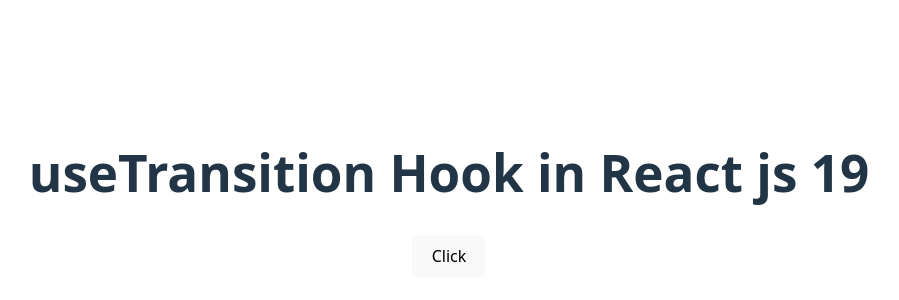
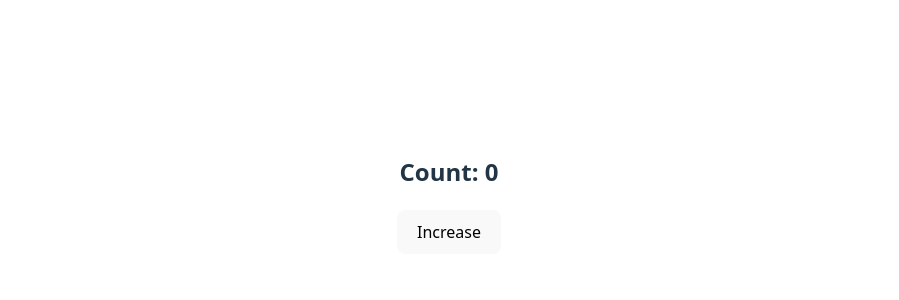
Before and after one commit to Suman0703/React-playground, a React (Vite) app in the folder 22_hooks2/: page / in a window 1280 px wide. Shown: the part 206-506 px from the top of the page, without its empty margins (191-1090 px from the left). Built offline with nearby package versions, Linux system fonts and the light colour scheme.

Commit message:
Implemented lifting state up between parent and child components

```diff
--- a/22_hooks2/src/App.jsx
+++ b/22_hooks2/src/App.jsx
@@ -1,8 +1,9 @@
-import { useRef } from 'react'
+import { useRef, useState } from 'react'
 import './App.css'
 import Child from './Child';
 import Hook from '../../4_props_passing_2/src/Useform';
 import Transition from './UseTransition';
+import Derived from './DerivedState';
 
 
 //useRef HOOK in React
@@ -133,13 +134,29 @@
 // export default App;
 
 
+// function App() {
+
+
+//   return (
+//     <div>
+//       {/* <Hook /> */}
+//       {/* < Transition/> */}
+//       {/* < Derived /> */}
+//     </div>
+//   );
+// }
+
+// export default App;
+
+
+
 function App() {
-
+  const [count, setCount] = useState(0);
 
   return (
     <div>
-      {/* <Hook /> */}
-      < Transition/>
+      <h2>Count: {count}</h2>
+      <Child setCount={setCount} />
     </div>
   );
 }
--- a/22_hooks2/src/Child.jsx
+++ b/22_hooks2/src/Child.jsx
@@ -1,13 +1,26 @@
-import React from "react";
+// import React from "react";
 
-function Child(props) {
+// function Child(props) {
+//   return (
+//     <div>
+//       <h2>Child Component</h2>
+//       <button onClick={props.onButtonClick}>
+//         Click Me
+//       </button>
+//     </div>
+//   );
+// }
+
+// export default Child;
+
+
+
+
+function Child({ setCount }) {
   return (
-    <div>
-      <h2>Child Component</h2>
-      <button onClick={props.onButtonClick}>
-        Click Me
-      </button>
-    </div>
+    <button onClick={() => setCount(prev => prev + 1)}>
+      Increase
+    </button>
   );
 }
 
--- a/22_hooks2/src/DerivedState.jsx
+++ b/22_hooks2/src/DerivedState.jsx
@@ -1,6 +1,6 @@
 import React, { useState } from "react";
 
-function App() {
+function Derived() {
   const [firstName, setFirstName] = useState("");
   const [lastName, setLastName] = useState("");
 
@@ -32,4 +32,4 @@
   );
 }
 
-export default App;
+export default Derived;
```
Also changed, not shown: 22_hooks2/src/LiftingStateUp.jsx (added).
